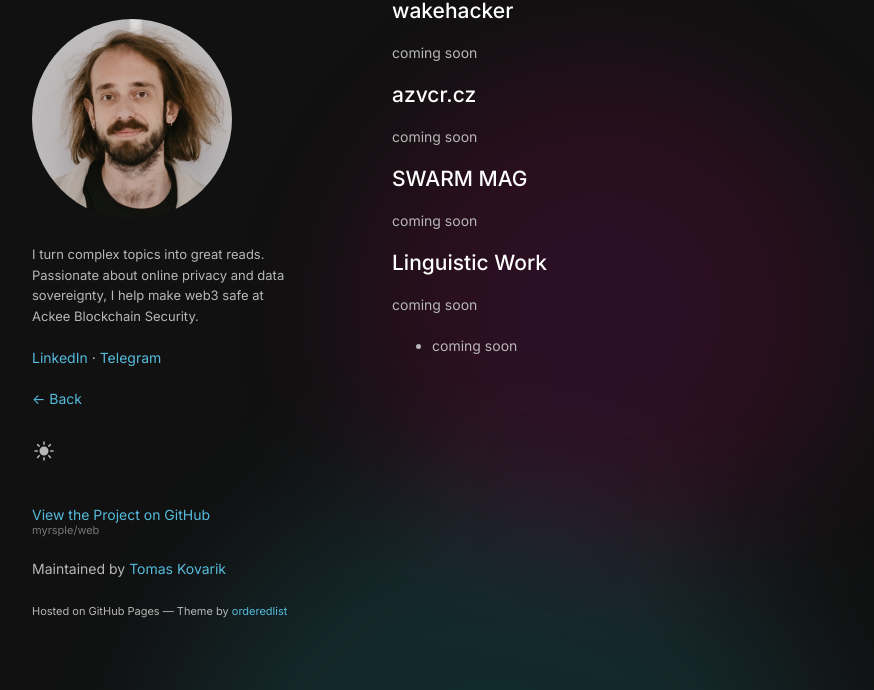
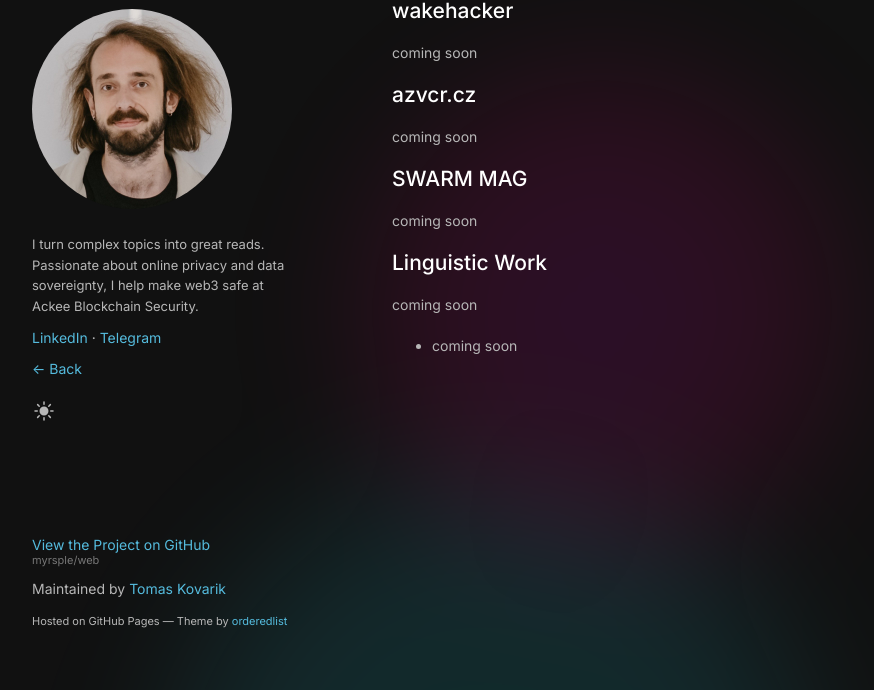
Before and after one commit to myrsple/web, a plain HTML site: page projects.html in a window 1280 px wide. Shown: the part 110-800 px from the top of the page, without its empty margins (178-1052 px from the left). Drawn offline with Linux system fonts and the light colour scheme.

Commit message:
responsive adjustments

```diff
--- a/stylesheets/styles.css
+++ b/stylesheets/styles.css
@@ -364,3 +364,30 @@ footer {
 :root[data-theme="dark"] .floating-circles {
   /* Removing the white circle gradient */
 }
+
+/* Laptop screens */
+@media screen and (min-width: 961px) and (max-width: 1366px) {
+  header h1 {
+    margin: 0 0 10px;
+  }
+
+  header p {
+    margin: 0 0 10px;
+  }
+
+  .profile-image {
+    margin: 10px 0;
+  }
+
+  .bio {
+    margin: 0 0 10px;
+  }
+
+  .theme-switch {
+    margin-bottom: 10px;
+  }
+
+  footer p {
+    margin: 0 0 10px;
+  }
+}
```
